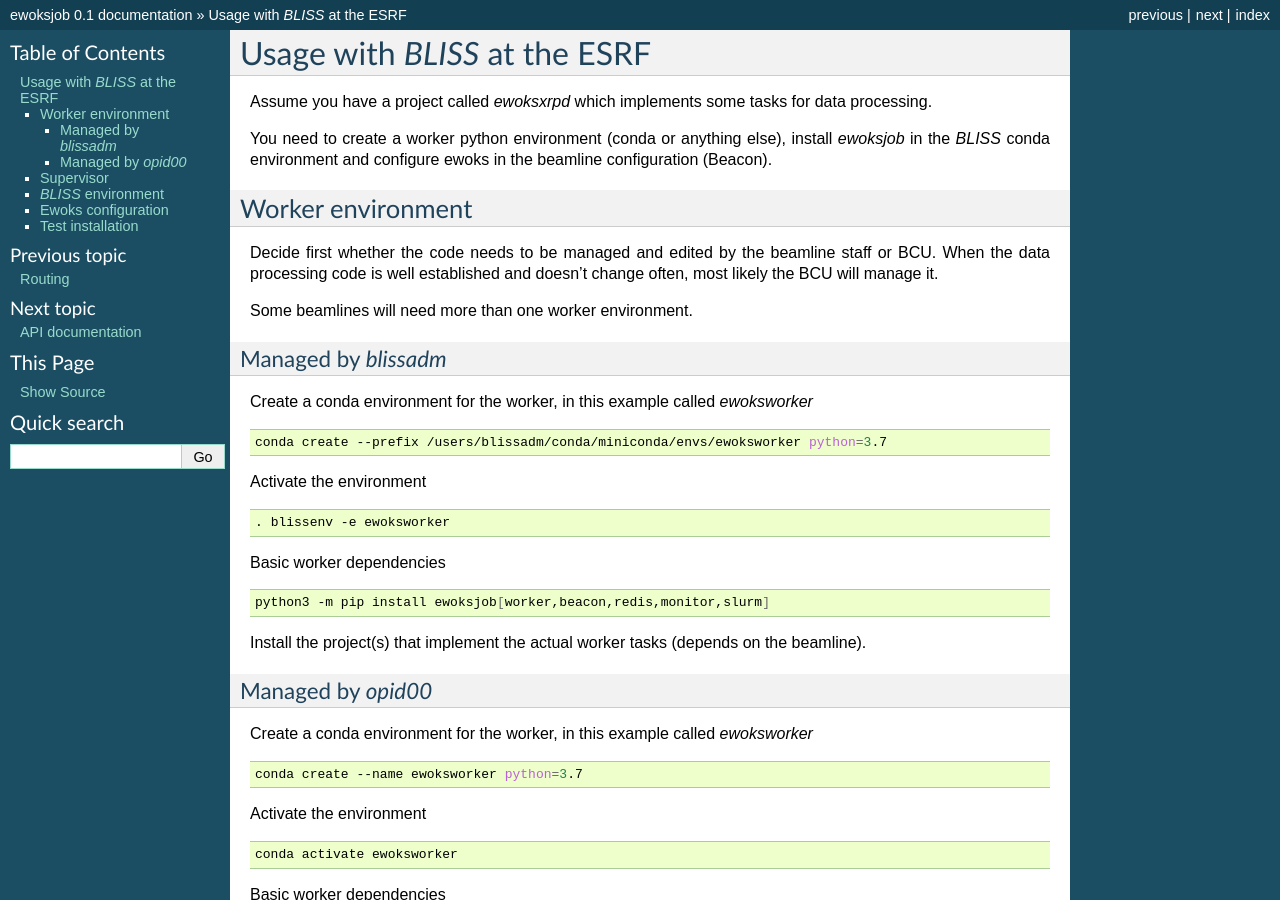
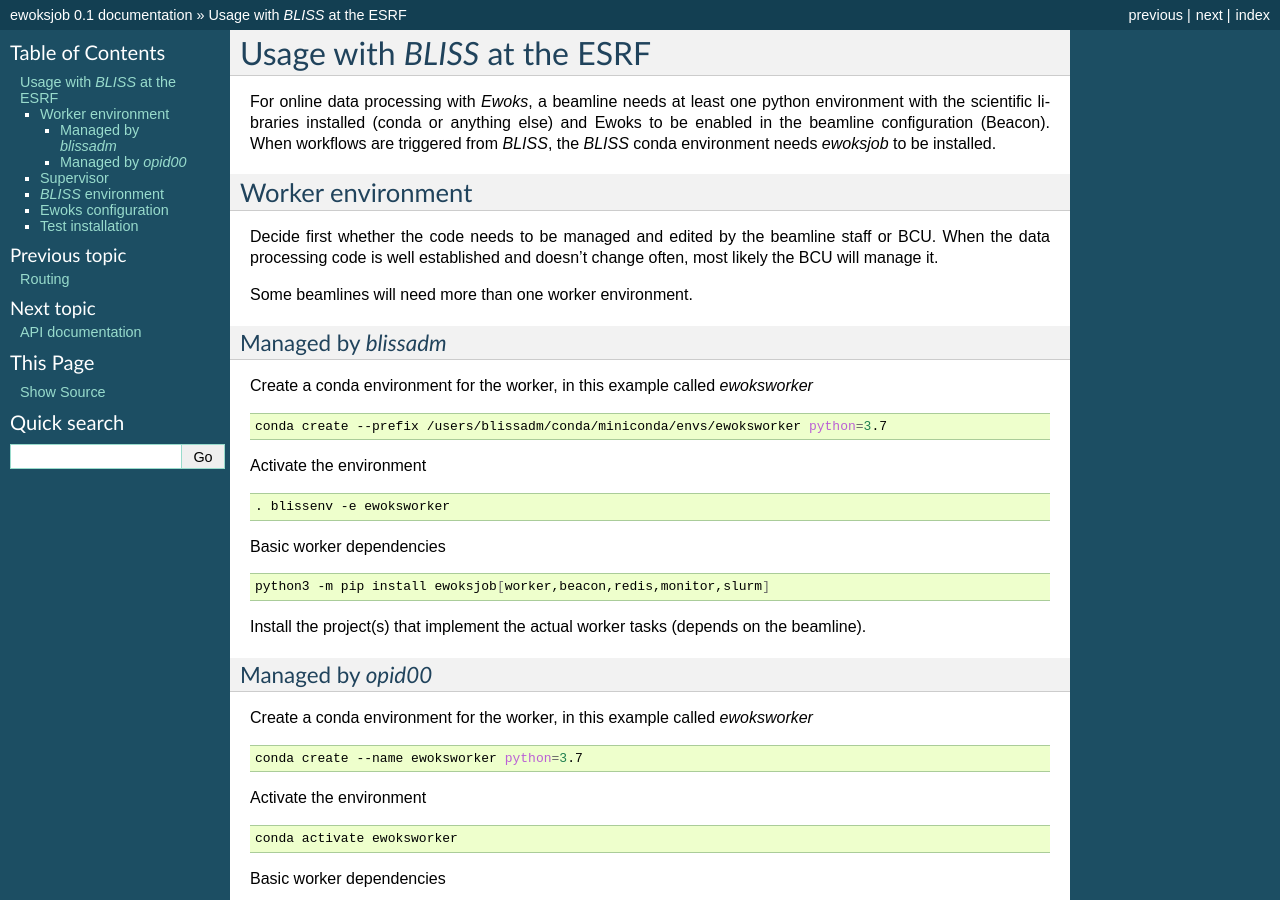
Before and after one commit to ewoks-kit/ewoksjob, a Sphinx documentation site: the page built from doc/bliss.rst, in a window 1280 px wide and 900 px high. Built offline with Sphinx 7.4.7, drawn with Linux system fonts in a browser that asks for light colours; some of the changed text lies outside the part shown.

Commit message:
improve docs

```diff
--- a/doc/bliss.rst
+++ b/doc/bliss.rst
@@ -1,10 +1,10 @@
 Usage with *BLISS* at the ESRF
 ==============================
 
-Assume you have a project called `ewoksxrpd` which implements some tasks for data processing.
-
-You need to create a worker python environment (conda or anything else), install *ewoksjob*
-in the *BLISS* conda environment and configure ewoks in the beamline configuration (Beacon).
+For online data processing with *Ewoks*, a beamline needs at least one python environment
+with the scientific libraries installed (conda or anything else) and Ewoks to be
+enabled in the beamline configuration (Beacon). When workflows are triggered from *BLISS*,
+the *BLISS* conda environment needs *ewoksjob* to be installed.
 
 Worker environment
 ------------------
@@ -116,6 +116,8 @@ Install the client dependencies
     conda install celery
     python3 -m pip install ewoksjob
 
+This is only needed when workflows are triggered directly from *BLISS*.
+
 Ewoks configuration
 -------------------
 
```
